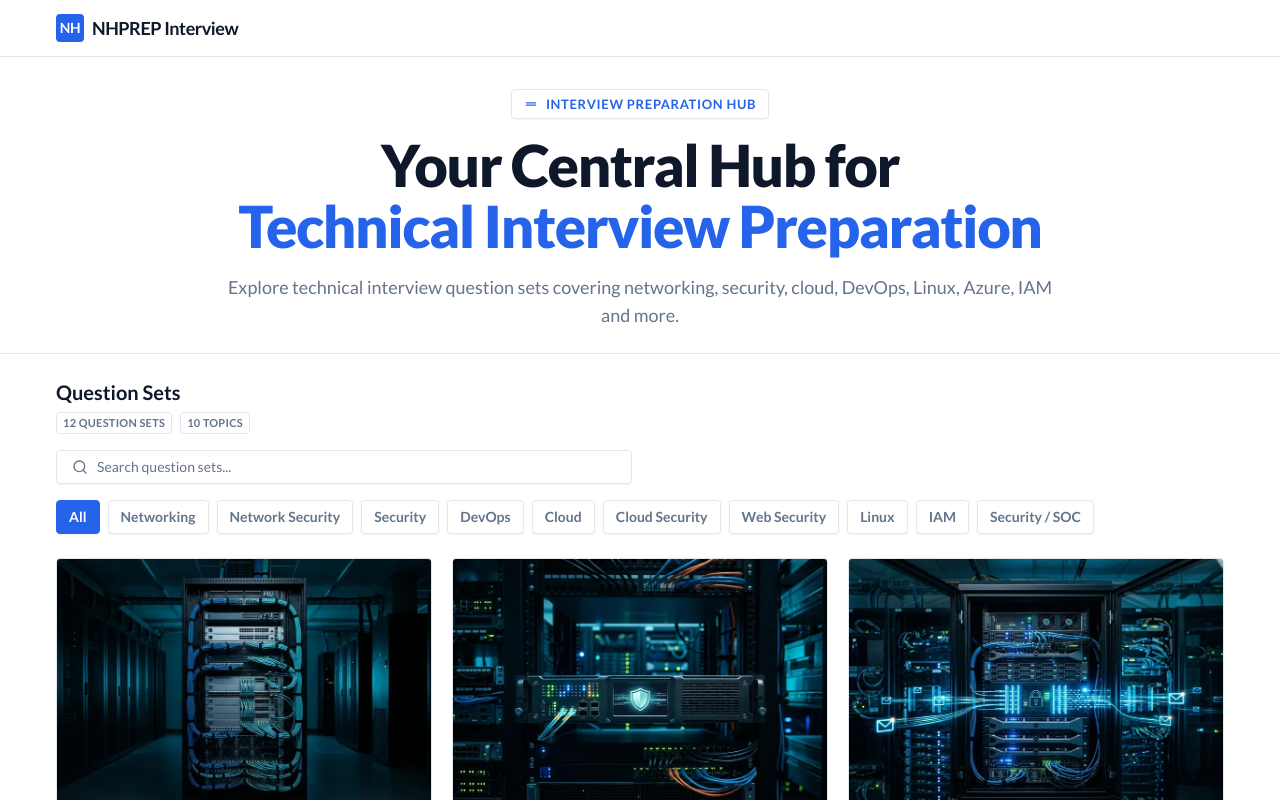
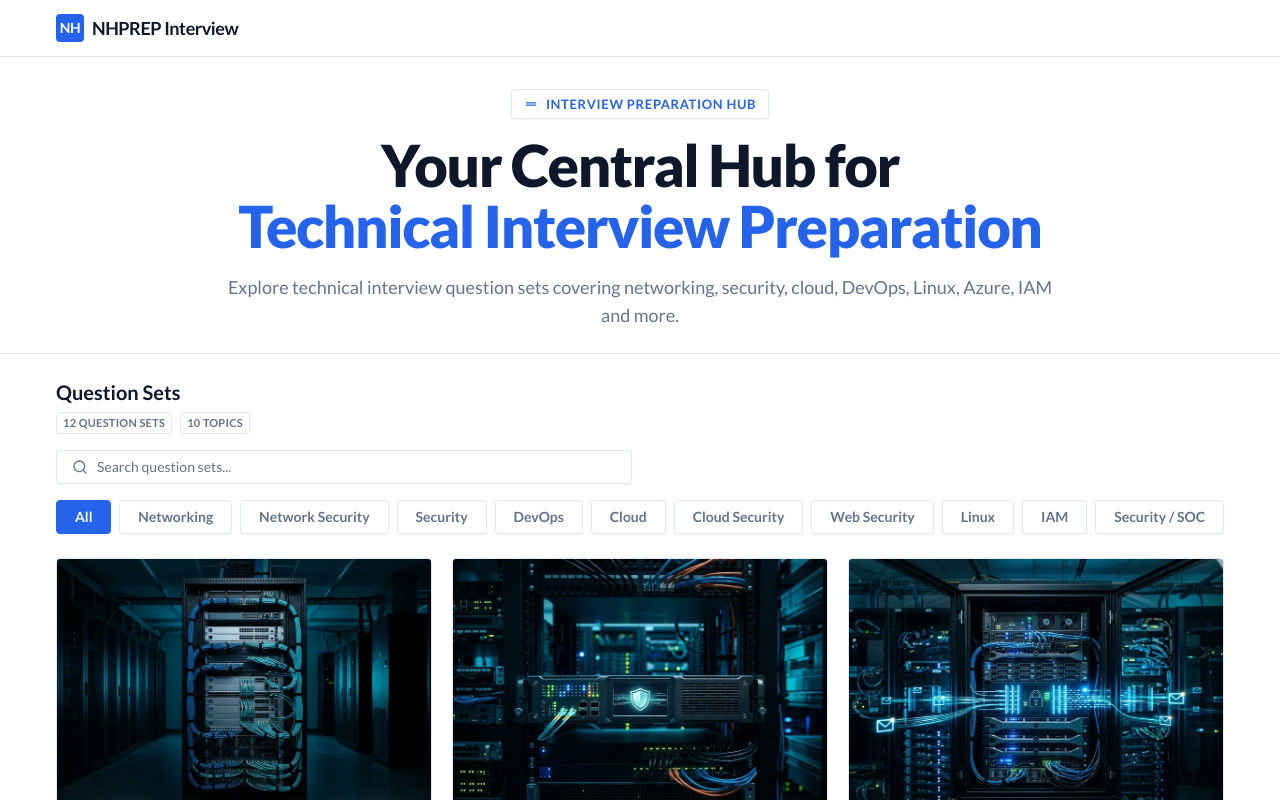
Before and after one commit to Nirmalakhadka18/Question_Set_Hub, a React (Vite) app: page / in a window 1280 px wide. Shown: the top 800 px of the page. Built offline with nearby package versions, Linux system fonts and the light colour scheme.

Commit message:
Update category filter layout to fill container width

```diff
--- a/src/components/CategoryFilter.tsx
+++ b/src/components/CategoryFilter.tsx
@@ -14,7 +14,7 @@ export default function CategoryFilter({ categories, selectedCategory, onSelectC
               key={category}
               onClick={() => onSelectCategory(category)}
               aria-pressed={selectedCategory === category}
-              className={`rounded px-3 py-1.5 text-sm font-semibold transition-colors border focus-visible:outline-none focus-visible:ring-2 focus-visible:ring-offset-2 focus-visible:ring-[var(--accent)] shadow-sm ${
+              className={`grow text-center rounded px-3 py-1.5 text-sm font-semibold transition-colors border focus-visible:outline-none focus-visible:ring-2 focus-visible:ring-offset-2 focus-visible:ring-[var(--accent)] shadow-sm ${
                 selectedCategory === category
                   ? 'bg-[var(--accent)] border-[var(--accent)] text-white shadow-md'
                   : 'bg-white border-[var(--border)] text-[var(--fg-muted)] hover:bg-[var(--surface-2)] hover:border-[var(--border)] hover:text-[var(--fg)]'
```
